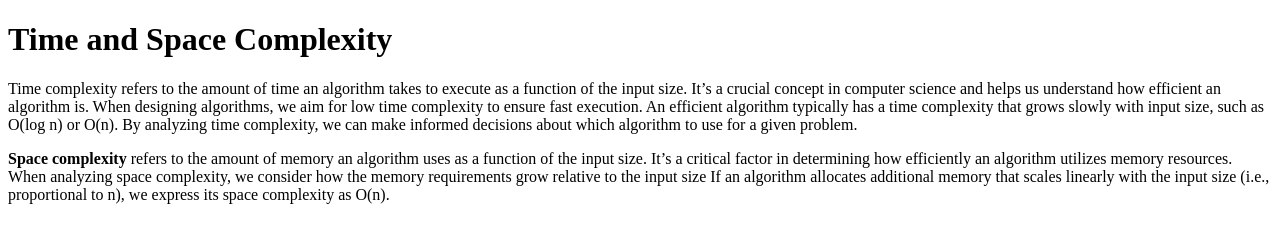
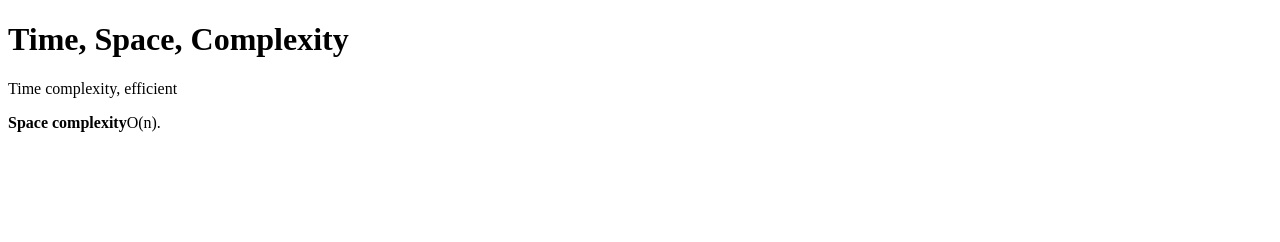
Before and after one commit to acciojob/time-and-space-complexity-massyvipin, a website: page main.html in a window 1280 px wide. Drawn offline with Linux system fonts and the light colour scheme.

Commit message:
created a submission

```diff
--- a/main.html
+++ b/main.html
@@ -8,9 +8,9 @@
 
 <body>
 	<!-- the entire body must be written by student -->
-	<h1>Time and Space Complexity</h1>
-	<p>Time complexity refers to the amount of time an algorithm takes to execute as a function of the input size. It’s a crucial concept in computer science and helps us understand how efficient an algorithm is. When designing algorithms, we aim for low time complexity to ensure fast execution. An efficient algorithm typically has a time complexity that grows slowly with input size, such as O(log n) or O(n). By analyzing time complexity, we can make informed decisions about which algorithm to use for a given problem.</p>
-	<p><b>Space complexity</b> refers to the amount of memory an algorithm uses as a function of the input size. It’s a critical factor in determining how efficiently an algorithm utilizes memory resources. When analyzing space complexity, we consider how the memory requirements grow relative to the input size If an algorithm allocates additional memory that scales linearly with the input size (i.e., proportional to n), we express its space complexity as O(n).</p>
+	<h1>Time, Space, Complexity</h1>
+	<p>Time complexity, efficient</p>
+	<p><b>Space complexity</b>O(n).</p>
     <script type="text/javascript" src="./script.js">
 </script>
 
```
